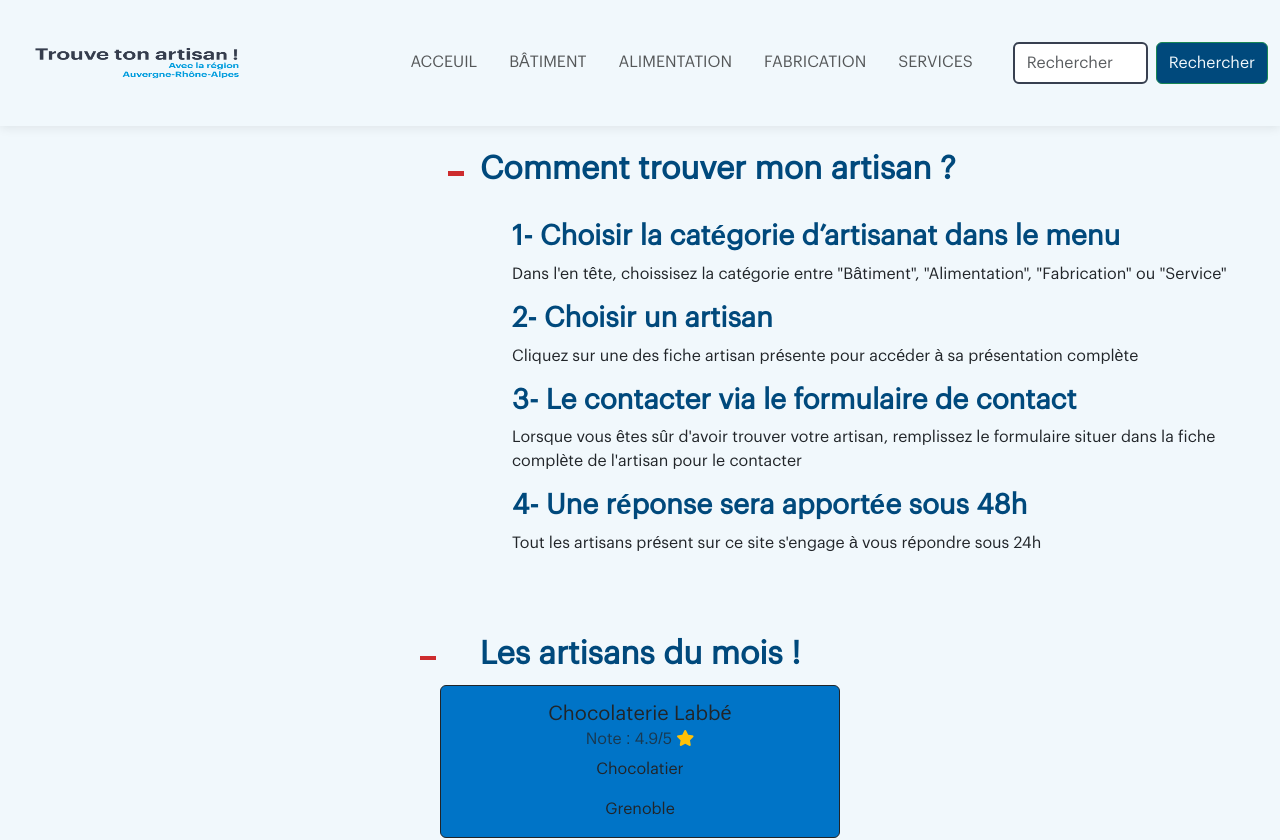
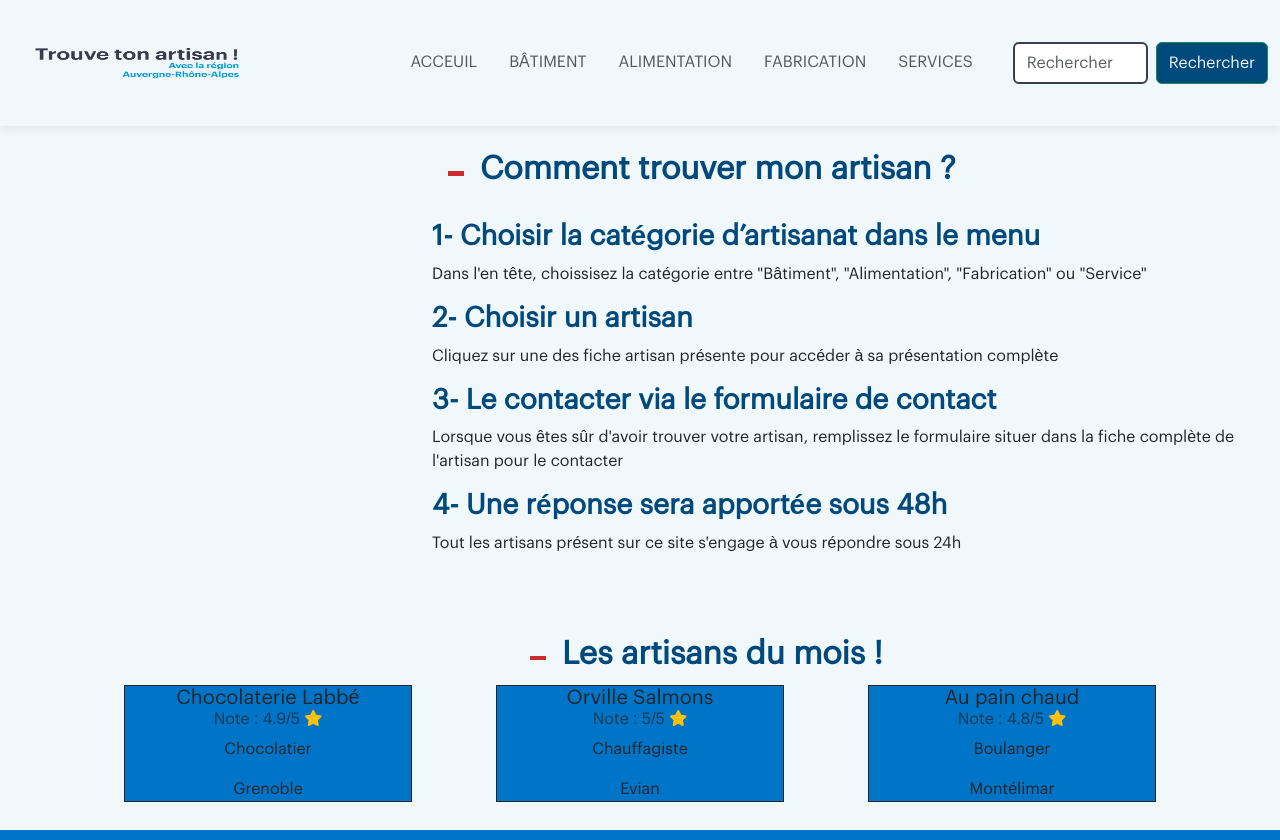
Before and after one commit to Drocinera/react-app-trouve-ton-artisan, a React (Create React App) app: page / in a window 1280 px wide. Shown: the top 840 px of the page. Built offline with nearby package versions, Linux system fonts and the light colour scheme.

Commit message:
règlage d'un problème de flex sur les fiches artisan de la page Home

```diff
--- a/src/App.css
+++ b/src/App.css
@@ -8,6 +8,7 @@
 
 body {
   background-color: #f1f8fc ;
+  width: auto;
 }
 
 * {
@@ -93,7 +94,7 @@ input {
  .trouveMonArtisan::before {
   position: absolute;
   list-style-position: inside;
-  top: 2.8rem;
+  top: 1.3rem;
   left: -2rem;
   display: block;
   width: 1rem;
@@ -104,10 +105,12 @@ input {
 
 .listArtisan {
 list-style-type: none;
+margin-left: 25rem;
 }
 
 .artisanDuMois {
   position: relative;
+  margin-left: 30rem;
 
 }
 
@@ -123,12 +126,12 @@ list-style-type: none;
   background: #cd2c2e ;
  }
 
- .container {
-  width: 25em;
+.cardColor {
+  background-color: #0074c7;
  }
-
-.card {
-  background-color: #0074c7;
+ .alignCard {
+  display: flex;
+  justify-content: space-around;
  }
 
 /*Page bâtiment */
--- a/src/Components/Home.jsx
+++ b/src/Components/Home.jsx
@@ -13,8 +13,8 @@ const Home = () => {
   return (
   <main>
     <div>
-      <div className="trouveMonArtisan text-left pt-4">
-      <h2>Comment trouver mon artisan ?</h2>
+      <div className=" text-left pt-4">
+      <h2 className="trouveMonArtisan">Comment trouver mon artisan ?</h2>
       <ul className="py-4">
         <li className="listArtisan">
           <h3>1- Choisir la catégorie d’artisanat dans le menu</h3>
@@ -35,10 +35,14 @@ const Home = () => {
       </ul>
       </div>
       <div className="container py-4">
-        <h2 className="artisanDuMois text-center">Les artisans du mois !</h2>
+        <div>
+        <h2 className="artisanDuMois text-left">Les artisans du mois !</h2>
+        </div>
+        <div className="alignCard">
         {topData.map(item => (
-        <div className="cardStyle row py-1 " key={item.id}>
-        <div class="card col border border-dark" style={{width: '18rem'}}>
+          <div>
+            <div className="cardStyle  py-1 " key={item.id}>
+              <div class="cardColor  border border-dark" style={{width: '18rem'}}>
                  <div className="card-body text-center">
                   <h5 className="card-title">{item.name}</h5>
                   <h6 className="card-subtitle mb-2 text-body-secondary">Note : {item.note}/5 <i className="fa-solid fa-star text-warning"></i></h6>
@@ -47,14 +51,15 @@ const Home = () => {
                 </div>
               </div>
             </div>
+          </div>
         ))}
       </div>
     </div>
-
+  </div>
 </main>
   );
 };
 
-
+  //Attention ! LEs cardes n'ont pas de breakpoint, a ajouter pour responsive mobile et mettre en colonne
 
 export default Home;
```
Lines whose indentation alone changed are shown as unchanged.
